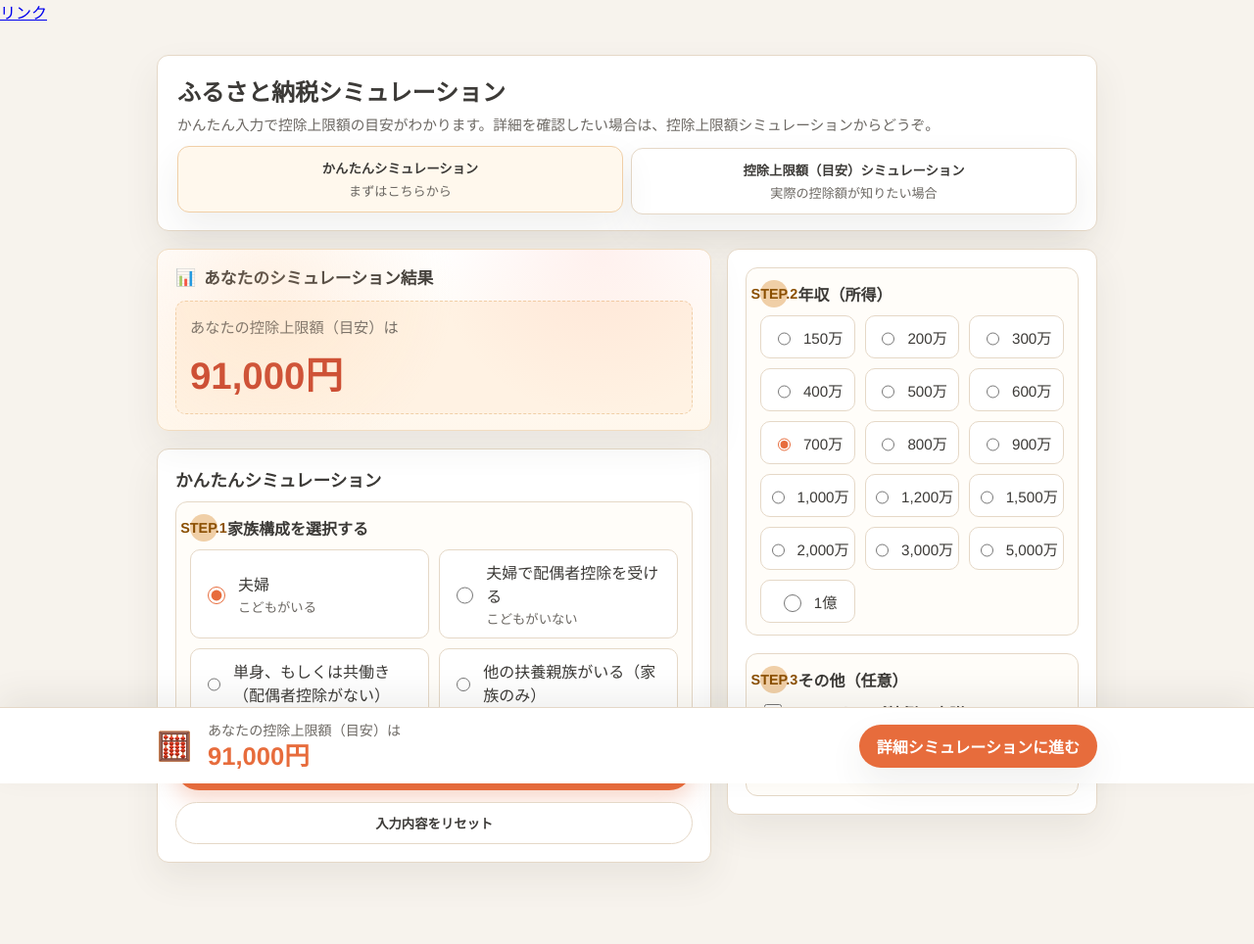
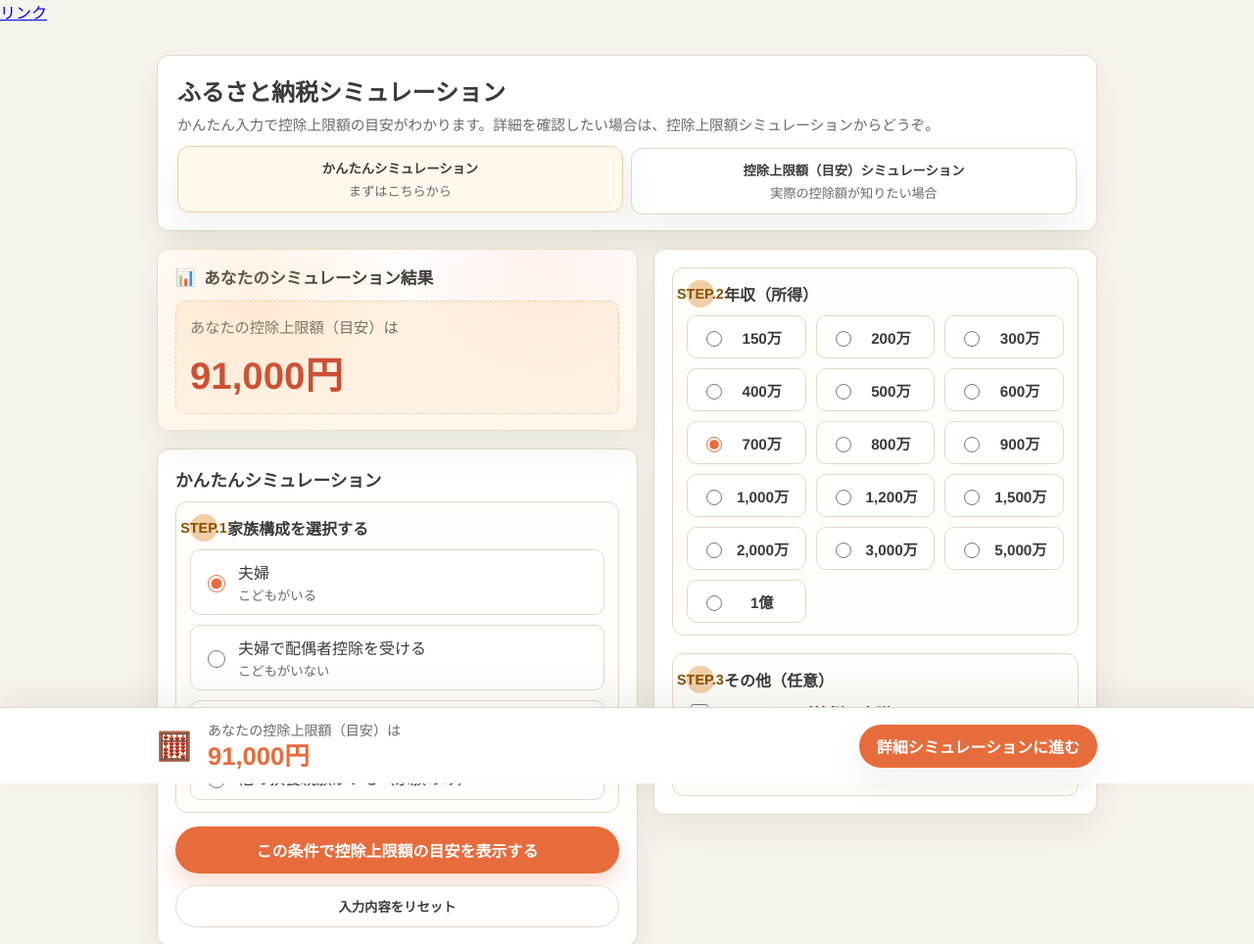
Before and after one commit to riosecca/furusato-tax-calculator, a website: page docs/index.html in a window 1280 px wide. Shown: the top 964 px of the page at 98% size. Drawn offline with Linux system fonts and the light colour scheme.

Commit message:
{commitment comments}

```diff
--- a/docs/index.html
+++ b/docs/index.html
@@ -136,8 +136,16 @@
 
     @media (min-width: 960px) {
       .layout.layout-simple {
-        grid-template-columns: minmax(0, 0.6fr) minmax(0, 0.4fr);
+        grid-template-columns: minmax(0, 0.52fr) minmax(0, 0.48fr);
         align-items: start;
+      }
+
+      .simple-side-card {
+        min-width: 440px;
+      }
+
+      .about-easysimulator-form-radiobutton__list {
+        grid-template-columns: repeat(3, minmax(140px, 1fr));
       }
     }
 
@@ -223,7 +231,7 @@
     }
 
     .option-grid.option-grid-income .option-card {
-      justify-content: center;
+      justify-content: flex-start;
       min-width: 0;
     }
 
@@ -232,7 +240,7 @@
       overflow: hidden;
       text-overflow: ellipsis;
       display: block;
-      text-align: center;
+      text-align: left;
       font-size: 0.95rem;
     }
 
@@ -270,6 +278,76 @@
       accent-color: var(--accent);
       width: 18px;
       height: 18px;
+    }
+
+    .about-easysimulator-form-radiobutton__box {
+      margin-top: 4px;
+      width: 100%;
+    }
+
+    .about-easysimulator-form-radiobutton__list {
+      list-style: none;
+      margin: 0;
+      padding: 0;
+      display: grid;
+      grid-template-columns: repeat(3, minmax(120px, 1fr));
+      gap: 10px;
+    }
+
+    .about-easysimulator-form-radiobutton__list li {
+      margin: 0;
+    }
+
+    .frm-radio {
+      border: 1px solid var(--border);
+      border-radius: 10px;
+      display: flex;
+      align-items: center;
+      gap: 8px;
+      padding: 10px 14px;
+      background: #fff;
+      height: 100%;
+      min-width: 0;
+      justify-content: center;
+    }
+
+    .frm-radio__input {
+      accent-color: var(--accent);
+      width: 16px;
+      height: 16px;
+      flex-shrink: 0;
+    }
+
+    .frm-radio__text {
+      font-weight: 600;
+      color: var(--text-main);
+      flex: 1 1 8ch;
+      min-width: 0;
+      text-align: center;
+      white-space: nowrap;
+      padding: 0 4px;
+      font-size: clamp(0.85rem, 1.4vw, 0.95rem);
+    }
+
+    @media (max-width: 520px) {
+      .about-easysimulator-form-radiobutton__list {
+        gap: 6px;
+      }
+
+      .frm-radio {
+        gap: 6px;
+        padding: 8px 10px;
+      }
+
+      .frm-radio__input {
+        width: 14px;
+        height: 14px;
+      }
+
+      .frm-radio__text {
+        font-size: clamp(0.75rem, 2vw, 0.85rem);
+        flex: 1 1 6.5ch;
+      }
     }
 
     .checkbox-row {
@@ -666,103 +744,105 @@
               <span class="step-number">STEP.2</span>
               <span>年収（所得）</span>
             </div>
-            <div class="option-grid option-grid-income">
-              <label class="option-card">
-                <input type="radio" name="income" value="150" />
-                <div>
-                  <span>150万</span>
-                </div>
+            <div class="about-easysimulator-form-radiobutton__box -income">
+              <ul class="about-easysimulator-form-radiobutton__list">
+                <li>
+                  <label class="frm-radio">
+                    <input type="radio" class="frm-radio__input" name="income" value="150" />
+                    <span class="frm-radio__text">150万</span>
                   </label>
-              <label class="option-card">
-                <input type="radio" name="income" value="200" />
-                <div>
-                  <span>200万</span>
-                </div>
+                </li>
+                <li>
+                  <label class="frm-radio">
+                    <input type="radio" class="frm-radio__input" name="income" value="200" />
+                    <span class="frm-radio__text">200万</span>
                   </label>
-              <label class="option-card">
-                <input type="radio" name="income" value="300" />
-                <div>
-                  <span>300万</span>
-                </div>
+                </li>
+                <li>
+                  <label class="frm-radio">
+                    <input type="radio" class="frm-radio__input" name="income" value="300" />
+                    <span class="frm-radio__text">300万</span>
                   </label>
-              <label class="option-card">
-                <input type="radio" name="income" value="400" />
-                <div>
-                  <span>400万</span>
-                </div>
+                </li>
+                <li>
+                  <label class="frm-radio">
+                    <input type="radio" class="frm-radio__input" name="income" value="400" />
+                    <span class="frm-radio__text">400万</span>
                   </label>
-              <label class="option-card">
-                <input type="radio" name="income" value="500" />
-                <div>
-                  <span>500万</span>
-                </div>
+                </li>
+                <li>
+                  <label class="frm-radio">
+                    <input type="radio" class="frm-radio__input" name="income" value="500" />
+                    <span class="frm-radio__text">500万</span>
                   </label>
-              <label class="option-card">
-                <input type="radio" name="income" value="600" />
-                <div>
-                  <span>600万</span>
-                </div>
+                </li>
+                <li>
+                  <label class="frm-radio">
+                    <input type="radio" class="frm-radio__input" name="income" value="600" />
+                    <span class="frm-radio__text">600万</span>
                   </label>
-              <label class="option-card">
-                <input type="radio" name="income" value="700" checked />
-                <div>
-                  <span>700万</span>
-                </div>
+                </li>
+                <li>
+                  <label class="frm-radio">
+                    <input type="radio" class="frm-radio__input" name="income" value="700" checked />
+                    <span class="frm-radio__text">700万</span>
                   </label>
-              <label class="option-card">
-                <input type="radio" name="income" value="800" />
-                <div>
-                  <span>800万</span>
-                </div>
+                </li>
+                <li>
+                  <label class="frm-radio">
+                    <input type="radio" class="frm-radio__input" name="income" value="800" />
+                    <span class="frm-radio__text">800万</span>
                   </label>
-              <label class="option-card">
-                <input type="radio" name="income" value="900" />
-                <div>
-                  <span>900万</span>
-                </div>
+                </li>
+                <li>
+                  <label class="frm-radio">
+                    <input type="radio" class="frm-radio__input" name="income" value="900" />
+                    <span class="frm-radio__text">900万</span>
                   </label>
-              <label class="option-card">
-                <input type="radio" name="income" value="1000" />
-                <div>
-                  <span>1,000万</span>
-                </div>
+                </li>
+                <li>
+                  <label class="frm-radio">
+                    <input type="radio" class="frm-radio__input" name="income" value="1000" />
+                    <span class="frm-radio__text">1,000万</span>
                   </label>
-              <label class="option-card">
-                <input type="radio" name="income" value="1200" />
-                <div>
-                  <span>1,200万</span>
-                </div>
+                </li>
+                <li>
+                  <label class="frm-radio">
+                    <input type="radio" class="frm-radio__input" name="income" value="1200" />
+                    <span class="frm-radio__text">1,200万</span>
                   </label>
-              <label class="option-card">
-                <input type="radio" name="income" value="1500" />
-                <div>
-                  <span>1,500万</span>
-                </div>
+                </li>
+                <li>
+                  <label class="frm-radio">
+                    <input type="radio" class="frm-radio__input" name="income" value="1500" />
+                    <span class="frm-radio__text">1,500万</span>
                   </label>
-              <label class="option-card">
-                <input type="radio" name="income" value="2000" />
-                <div>
-                  <span>2,000万</span>
-                </div>
+                </li>
+                <li>
+                  <label class="frm-radio">
+                    <input type="radio" class="frm-radio__input" name="income" value="2000" />
+                    <span class="frm-radio__text">2,000万</span>
                   </label>
-              <label class="option-card">
-                <input type="radio" name="income" value="3000" />
-                <div>
-                  <span>3,000万</span>
-                </div>
+                </li>
+                <li>
+                  <label class="frm-radio">
+                    <input type="radio" class="frm-radio__input" name="income" value="3000" />
+                    <span class="frm-radio__text">3,000万</span>
                   </label>
-              <label class="option-card">
-                <input type="radio" name="income" value="5000" />
-                <div>
-                  <span>5,000万</span>
-                </div>
+                </li>
+                <li>
+                  <label class="frm-radio">
+                    <input type="radio" class="frm-radio__input" name="income" value="5000" />
+                    <span class="frm-radio__text">5,000万</span>
                   </label>
-              <label class="option-card">
-                <input type="radio" name="income" value="10000" />
-                <div>
-                  <span>1億</span>
-                </div>
+                </li>
+                <li>
+                  <label class="frm-radio">
+                    <input type="radio" class="frm-radio__input" name="income" value="10000" />
+                    <span class="frm-radio__text">1億</span>
                   </label>
+                </li>
+              </ul>
             </div>
           </div>
 
```
Lines whose indentation alone changed are shown as unchanged.
